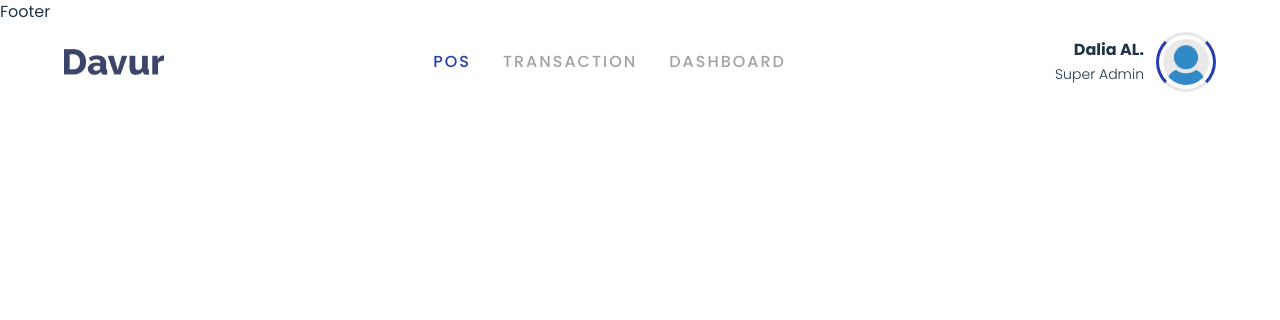
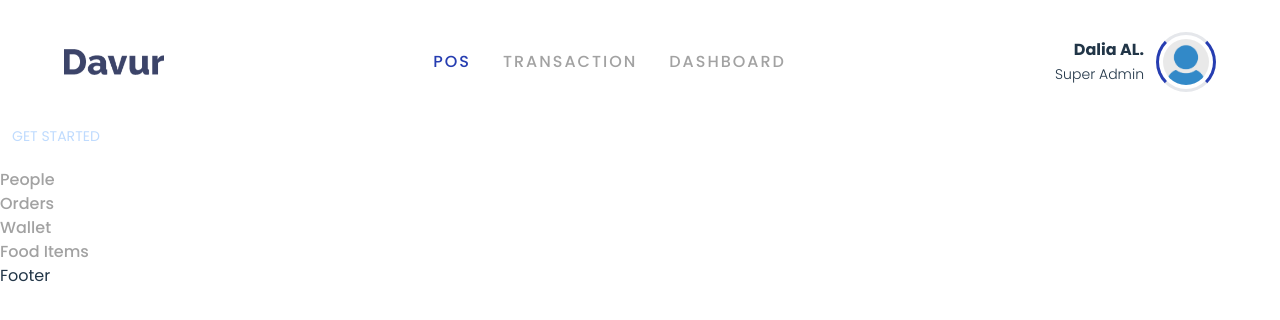
Before and after one commit to Dalia-Alawneh/restaurant-app, a React (Vite) app: page / in a window 1280 px wide. Shown: the top 320 px of the page. Built offline with nearby package versions, Linux system fonts and the light colour scheme.

Commit message:
Refactor Navbar

```diff
--- a/src/components/Navbar.tsx
+++ b/src/components/Navbar.tsx
@@ -1,16 +1,18 @@
-import { NavLink, Link } from 'react-router-dom'
+import { Link } from 'react-router-dom'
 import { logo, userDefaultImage } from '../assets'
+import { navLinks } from '../constants'
+import ListItem from './ui/ListItem'
 
 const Navbar = () => {
     return (
-        <nav className="flex fixed top-0 start-0 px-4 sm:px-16 py-8 items-center justify-between w-full">
+        <nav className="flex px-4 sm:px-16 py-8 items-center justify-between w-full">
             <Link to='/' className='logo'>
                 <img src={logo} className='w-full' alt="davur logo" />
             </Link>
             <ul className='hidden md:flex gap-8 justify-center'>
-                <NavLink to='/'>pos</NavLink>
-                <NavLink to='transaction'>transaction</NavLink>
-                <NavLink to='dashboard'>dashboard</NavLink>
+                {navLinks.map(link=> (
+                    <ListItem key={"nav-link"+link.text} {...link}/>
+                ))}
             </ul>
             <div className="user flex gap-3 items-center justify-end">
                 <div className="text-right">
--- /dev/null
+++ b/src/components/Sidebar.tsx
@@ -0,0 +1,17 @@
+import { ReactNode } from "react"
+
+interface IProps {
+    children: ReactNode;
+}
+const Sidebar = ({children}: IProps) => {
+    return (
+        <aside className="min-w-[280px]">
+            <span className="text-blue-200 text-sm ps-3">GET STARTED</span>
+            <ul className="flex-col mt-5 max-w-100 gap-5">
+                {children}
+            </ul>
+        </aside>
+    )
+}
+
+export default Sidebar
--- /dev/null
+++ b/src/components/ui/ListItem.tsx
@@ -0,0 +1,14 @@
+import {NavLink} from 'react-router-dom'
+interface IProps {
+    text: string;
+    path: string;
+}
+const ListItem = ({ text, path }: IProps) => {
+    return (
+        <li>
+            <NavLink key={"nav-link" + text} to={path}>{text}</NavLink>
+        </li>
+    )
+}
+
+export default ListItem
--- /dev/null
+++ b/src/constants/index.ts
@@ -0,0 +1,33 @@
+
+export const navLinks:{text:string; path:string}[] = [
+    {
+        text:"pos",
+        path:"/",
+    },
+    {
+        text:"transaction",
+        path:"transaction",
+    },
+    {
+        text:"dashboard",
+        path:"dashboard",
+    },
+]
+export const posSideBarLinks:{text:string; path:string}[] = [
+    {
+        text:"people",
+        path:"people",
+    },
+    {
+        text:"orders",
+        path:"orders",
+    },
+    {
+        text:"wallet",
+        path:"wallet",
+    },
+    {
+        text:"food items",
+        path:"foodItems",
+    },
+]
--- a/src/pages/pos/Pos.tsx
+++ b/src/pages/pos/Pos.tsx
@@ -1,10 +1,18 @@
+import Sidebar from "../../components/Sidebar"
+import ListItem from "../../components/ui/ListItem"
+import { posSideBarLinks } from "../../constants"
+
 interface IProps {
 
 }
 const Pos = ({}: IProps) => {
     return (
         <div>
-
+            <Sidebar>
+                {posSideBarLinks.map(link => (
+                    <ListItem key={"nav-link"+link.text} {...link}/>
+                ))}
+            </Sidebar>
         </div>
     )
 }
--- a/src/routes/index.tsx
+++ b/src/routes/index.tsx
@@ -3,12 +3,14 @@ import RootLayout from "../pages/Layout";
 import ErrorHandler from "../components/error/ErrorHandler"
 import { Dashboard } from "../pages/dashboard";
 import { Pos } from "../pages/pos";
+import { Transaction } from "../pages/transaction";
 
 const router = createBrowserRouter(createRoutesFromElements(
     <>
         <Route path="/" element={<RootLayout/>}>
             <Route index element={<Pos/>}/>
             <Route path="dashboard" element={<Dashboard/>}/>
+            <Route path="transaction" element={<Transaction/>}/>
         </Route>
         <Route path="*" element={<ErrorHandler status={404} title="Page Not Found!"/>}/>
     </>
```
